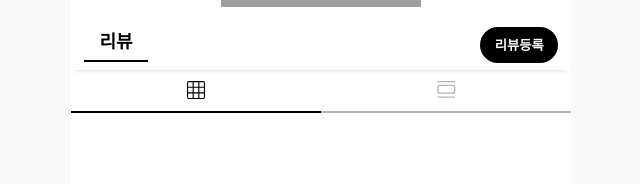
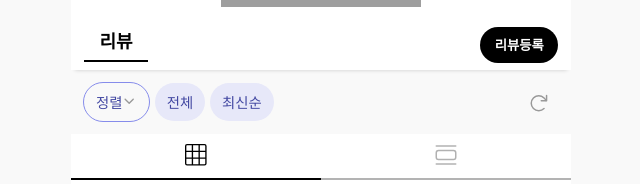
Before and after one commit to ye-yo/wanted-codestates-project-7-9, a React (Create React App) app: page / in a window 1280 px wide. Shown: the part 159-343 px from the top of the page, without its empty margins (319-959 px from the left). Built offline with nearby package versions, Linux system fonts and the light colour scheme; grey boxes are pictures that could not be loaded; a web font is replaced by a local one.

Commit message:
Feat: 정렬 기능 및 store  적용
Related to #7

```diff
--- a/src/components/Button.jsx
+++ b/src/components/Button.jsx
@@ -12,4 +12,11 @@ const Button = styled.button`
   font-weight: bold;
 `;
 
+export const RoundedButton = styled.button`
+  padding: 0.7rem 1rem;
+  font-size: 1.2rem;
+  border-radius: 3rem;
+  background: none;
+`;
+
 export default Button;
--- a/src/components/GridView.jsx
+++ b/src/components/GridView.jsx
@@ -1,24 +1,32 @@
+import { memo } from 'react';
 import styled from 'styled-components';
+import { useNavigate } from 'react-router-dom';
+import PropTypes from 'prop-types';
 
-function GridView() {
-  const reviews = [];
+function GridView({ datas }) {
+  const navigate = useNavigate();
   const handleClickImage = (reviewId) => {
-    // 상세 페이지로 이동
+    navigate(`/details/${reviewId}`);
   };
 
   return (
     <GridViewWrap>
-      {reviews.map((review) => (
+      {datas.map((review) => (
         <ImageBox
+          key={review.id}
           onClick={() => handleClickImage(review.id)}
-          src={review.src}
+          src={review.images?.[0]?.src}
         />
       ))}
     </GridViewWrap>
   );
 }
 
-export default GridView;
+export default memo(GridView);
+
+GridView.propTypes = {
+  datas: PropTypes.arrayOf(PropTypes.oneOfType([PropTypes.object])).isRequired,
+};
 
 const GridViewWrap = styled.section`
   width: 100%;
@@ -32,6 +40,8 @@ const ImageBox = styled.img`
   width: 100%;
   height: 100%;
   max-height: calc((500px - 2px) / 3);
+  object-fit: cover;
+  cursor: pointer;
   @media only screen and (max-width: 500px) {
     max-height: calc((100vw - 2px) / 3);
   }
--- /dev/null
+++ b/src/components/SortArea/RadioOption.jsx
@@ -0,0 +1,59 @@
+import { memo } from 'react';
+import styled, { css } from 'styled-components';
+import PropTypes from 'prop-types';
+
+function RadioOption({ name, checked, onClick }) {
+  return (
+    <RadioRow checked={checked} onClick={() => onClick(name)}>
+      {name}
+      <RadioIcon checked={checked} />
+    </RadioRow>
+  );
+}
+
+export default memo(RadioOption);
+
+RadioOption.propTypes = {
+  name: PropTypes.string.isRequired,
+  checked: PropTypes.bool.isRequired,
+  onClick: PropTypes.func.isRequired,
+};
+
+const RadioRow = styled.li`
+  display: flex;
+  flex-direction: row;
+  justify-content: space-between;
+  align-items: center;
+  padding: 1rem 0.2rem;
+  border-bottom: 1px solid #ccc;
+  font-size: 1.2rem;
+  cursor: pointer;
+  &:last-child {
+    border-bottom: 0;
+  }
+  color: ${({ checked }) => (checked ? 'black' : '#666')};
+  font-weight: ${({ checked }) => checked && 600};
+`;
+
+const RadioIcon = styled.div`
+  width: 1.6rem;
+  height: 1.6rem;
+  border: 1px solid #ccc;
+  border-radius: 50%;
+  position: relative;
+  ${({ checked }) => checked
+    && css`
+      border-color: black;
+      &:after {
+        position: absolute;
+        top: 50%;
+        left: 50%;
+        transform: translate(-50%, -50%);
+        content: '';
+        width: 1rem;
+        height: 1rem;
+        border-radius: 50%;
+        background: black;
+      }
+    `}
+`;
--- /dev/null
+++ b/src/components/SortArea/Selector.jsx
@@ -0,0 +1,29 @@
+import styled from 'styled-components';
+import PropTypes from 'prop-types';
+import { IoIosArrowDown } from 'react-icons/io';
+import { RoundedButton } from '../Button';
+
+function Selctor({ name, onClick }) {
+  return (
+    <SelectorButton onClick={onClick}>
+      {name}
+      <IoIosArrowDown />
+    </SelectorButton>
+  );
+}
+
+export default Selctor;
+Selctor.propTypes = {
+  name: PropTypes.string.isRequired,
+  onClick: PropTypes.func.isRequired,
+};
+
+const SelectorButton = styled(RoundedButton)`
+  ${({ theme }) => theme.buttonBlueBorder};
+  display: flex;
+  flex-direction: row;
+  align-items: center;
+  > svg {
+    color: ${({ theme }) => theme.color.gray};
+  }
+`;
--- /dev/null
+++ b/src/components/SortArea/SortBar.jsx
@@ -0,0 +1,69 @@
+import styled from 'styled-components';
+import { useState, useCallback } from 'react';
+import { useSelector } from 'react-redux';
+import { IoRefreshOutline } from 'react-icons/io5';
+import Selector from './Selector';
+import SortModal from './SortModal';
+import { RoundedButton } from '../Button';
+import SORT_OPTIONS from '../../constants/sort';
+
+function SortBar() {
+  const sortOption = useSelector(
+    (state) => state.review.sortOption || SORT_OPTIONS[0],
+  );
+  const [isOpenModal, setIsOpenModal] = useState(false);
+
+  const toggleModal = useCallback(() => {
+    setIsOpenModal((isOpen) => !isOpen);
+  }, []);
+
+  const handleClickRefresh = () => {
+    // 데이터 re-fetch
+  };
+
+  return (
+    <FilterRow>
+      <Selector name="정렬" onClick={toggleModal} />
+      <FilterButton>전체</FilterButton>
+      <FilterButton>{sortOption}</FilterButton>
+      <RefreshButton onClick={handleClickRefresh}>
+        <IoRefreshOutline />
+      </RefreshButton>
+      {isOpenModal && <SortModal setIsOpenModal={setIsOpenModal} />}
+    </FilterRow>
+  );
+}
+
+export default SortBar;
+
+const FilterRow = styled.div`
+  display: flex;
+  flex-direction: row;
+  align-items: center;
+  width: 100%;
+  padding: 1rem;
+  background: ${({ theme }) => theme.color.backLightGray};
+`;
+
+const FilterButton = styled(RoundedButton)`
+  ${({ theme }) => theme.buttonBlue};
+  display: flex;
+  flex-direction: row;
+  align-items: center;
+  margin-left: 0.4rem;
+`;
+
+const RefreshButton = styled.button`
+  margin-left: auto;
+  border: none;
+  color: ${({ theme }) => theme.color.gray};
+  background: none;
+  width: auto;
+  height: 2rem;
+  margin-right: .6rem;
+  > svg {
+    transform: rotate(45deg);
+    width: 100%;
+    height: 100%;
+  }
+`;
--- /dev/null
+++ b/src/components/SortArea/SortModal.jsx
@@ -0,0 +1,102 @@
+import { memo, useState, useCallback } from 'react';
+import styled from 'styled-components';
+import PropTypes from 'prop-types';
+import { useDispatch, useSelector } from 'react-redux';
+import RadioOption from './RadioOption';
+import SORT_OPTIONS from '../../constants/sort';
+import { setSortOption } from '../../redux/actions/review';
+
+function SortModal({ setIsOpenModal }) {
+  const dispatch = useDispatch();
+  const sortOption = useSelector((state) => state.review.sortOption);
+  const [selected, setSelected] = useState(sortOption || SORT_OPTIONS[0]);
+  const handleClickApply = () => {
+    dispatch(setSortOption(selected));
+    toggleModal();
+  };
+
+  const handleClickOption = useCallback((option) => {
+    setSelected(option);
+  }, []);
+
+  const toggleModal = () => setIsOpenModal((isOpen) => !isOpen);
+
+  return (
+    <ModalWrap onClick={toggleModal}>
+      <ModalBottomBox onClick={(e) => e.stopPropagation()}>
+        <Title>정렬</Title>
+        <SortList sortOption={selected} onChange={handleClickOption} />
+        <ApplyButton onClick={handleClickApply}>적용하기</ApplyButton>
+      </ModalBottomBox>
+    </ModalWrap>
+  );
+}
+
+export default SortModal;
+
+SortModal.propTypes = {
+  setIsOpenModal: PropTypes.func.isRequired,
+};
+
+const ModalWrap = styled.div`
+  position: fixed;
+  top: 0;
+  left: 0;
+  width: 100%;
+  height: 100%;
+  background: rgba(0, 0, 0, 0.5);
+  z-index: 100;
+  font-size: 1.4rem;
+  display: flex;
+  flex-flow: row wrap;
+`;
+
+const ModalBottomBox = styled.div`
+  display: flex;
+  flex-flow: column nowrap;
+  justify-content: center;
+  align-items: center;
+  margin-top: auto;
+  flex: 1;
+  background-color: #fff;
+  z-index: 10;
+  padding: 1rem 1.4rem;
+`;
+
+const Title = styled.p`
+  font-weight: 400;
+  text-align: center;
+`;
+
+const ApplyButton = styled.button`
+  color: white;
+  background: black;
+  width: 100%;
+  padding: 1rem;
+  border: none;
+  border-radius: 2px;
+`;
+
+const SortList = memo(({ sortOption, onChange }) => (
+  <SortListWrap>
+    {SORT_OPTIONS.map((option) => (
+      <RadioOption
+        onClick={onChange}
+        key={option}
+        name={option}
+        checked={sortOption === option}
+      />
+    ))}
+  </SortListWrap>
+));
+
+SortList.propTypes = {
+  sortOption: PropTypes.string.isRequired,
+  onChange: PropTypes.func.isRequired,
+};
+
+const SortListWrap = styled.ul`
+  width: 100%;
+  height: fit-content;
+  margin-bottom: 1.6rem;
+`;
--- a/src/components/Tab.jsx
+++ b/src/components/Tab.jsx
@@ -1,5 +1,6 @@
 import { BsGrid3X3, BsViewList } from 'react-icons/bs';
-import { useState } from 'react';
+import { useEffect, useState } from 'react';
+import { useSelector } from 'react-redux';
 import styled from 'styled-components';
 import GridView from './GridView';
 
@@ -8,8 +9,34 @@ const iconList = [
   { index: 1, icon: <BsViewList /> },
 ];
 
+const sortRandom = (arr) => arr.sort(() => Math.random() - 0.5);
+const sortLikes = (arr) => arr.sort((a, b) => a.likes - b.likes);
+const sortComments = (arr) => arr.sort((a, b) => a.comments.length - b.comments.length);
+
 function Tab() {
   const [currentTab, setCurrentTab] = useState(0);
+  const reviewList = useSelector((state) => state.review.reviews);
+  const sortOption = useSelector((state) => state.review.sortOption);
+  const [sortedReviews, setSortedReviews] = useState(reviewList);
+
+  useEffect(() => {
+    if (sortOption) {
+      const originReviews = [...reviewList];
+      switch (sortOption) {
+        case '좋아요 많은순':
+          return setSortedReviews(sortLikes(originReviews));
+        case '댓글 많은순':
+          return setSortedReviews(sortComments(originReviews));
+        case '랜덤순':
+          return setSortedReviews(sortRandom(originReviews));
+        default:
+          return setSortedReviews(originReviews);
+      }
+    } else {
+      return false;
+    }
+  }, [sortOption, reviewList]);
+
   return (
     <TabWrap>
       <TabRow>
@@ -24,7 +51,11 @@ function Tab() {
           </TabItem>
         ))}
       </TabRow>
-      {currentTab === 0 ? <GridView>ddd</GridView> : 'list'}
+      {currentTab === 0 ? (
+        <GridView datas={sortedReviews}>ddd</GridView>
+      ) : (
+        'list'
+      )}
     </TabWrap>
   );
 }
@@ -46,7 +77,7 @@ const TabItem = styled.button`
   border-bottom: 2px solid ${({ selected }) => (selected ? '#000' : '#b3b3b3')};
   > svg {
     width: auto;
-    height: ${({ index }) => (index === 0 ? '1.5rem' : '1.72rem')};
+    height: ${({ index }) => (index === 0 ? '1.8rem' : '2rem')};
     margin-top: 0.2rem;
     opacity: ${({ selected }) => (selected ? 1 : 0.3)};
   }
--- /dev/null
+++ b/src/constants/sort.js
@@ -0,0 +1,10 @@
+const SORT_OPTIONS = Object.freeze([
+  '최신순',
+  '좋아요 많은순',
+  '댓글 많은순',
+  '랜덤순',
+]);
+
+SORT_OPTIONS.forEach(Object.freeze);
+
+export default SORT_OPTIONS;
--- a/src/pages/ReviewListPage.jsx
+++ b/src/pages/ReviewListPage.jsx
@@ -1,8 +1,10 @@
 import Tab from '../components/Tab';
+import SortBar from '../components/SortArea/SortBar';
 
 function ReviewListPage() {
   return (
     <div>
+      <SortBar name="정렬" />
       <Tab />
     </div>
   );
--- a/src/styles/theme.js
+++ b/src/styles/theme.js
@@ -3,9 +3,28 @@ const color = {
   white: '#fff',
   gray: '#999',
   lightgray: '#E0E0E0',
+  blue: '#4348a2',
+  borderBlue: '#868ceb',
+  backBlue: '#e7e8f9',
+  backLightGray: '#f9f9f9',
+};
+
+const buttonBlueBorder = {
+  border: `1px solid ${color.borderBlue}`,
+  color: color.blue,
+  background: 'none',
+};
+
+const buttonBlue = {
+  border: 0,
+  color: color.blue,
+  backgroundColor: color.backBlue,
 };
 
 const theme = {
   color,
+  buttonBlue,
+  buttonBlueBorder,
 };
+
 export default theme;
```
